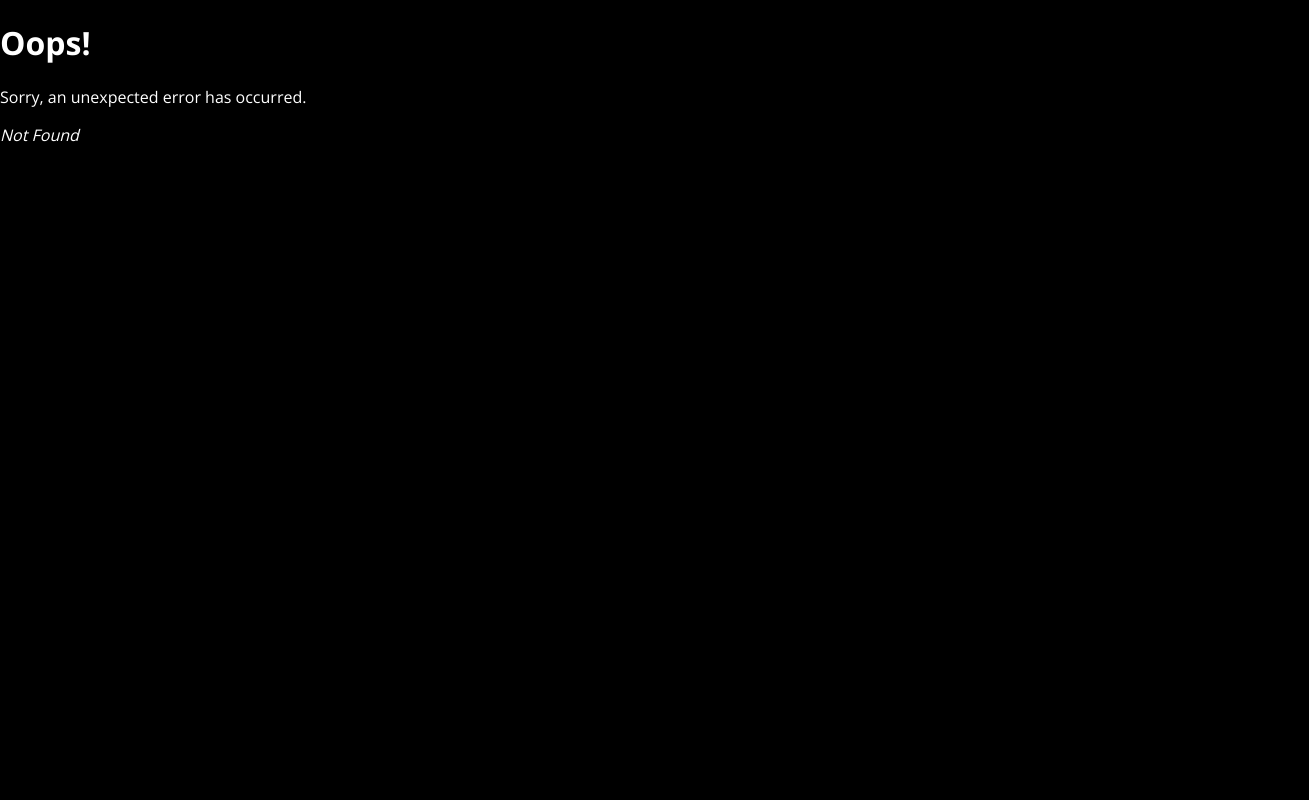
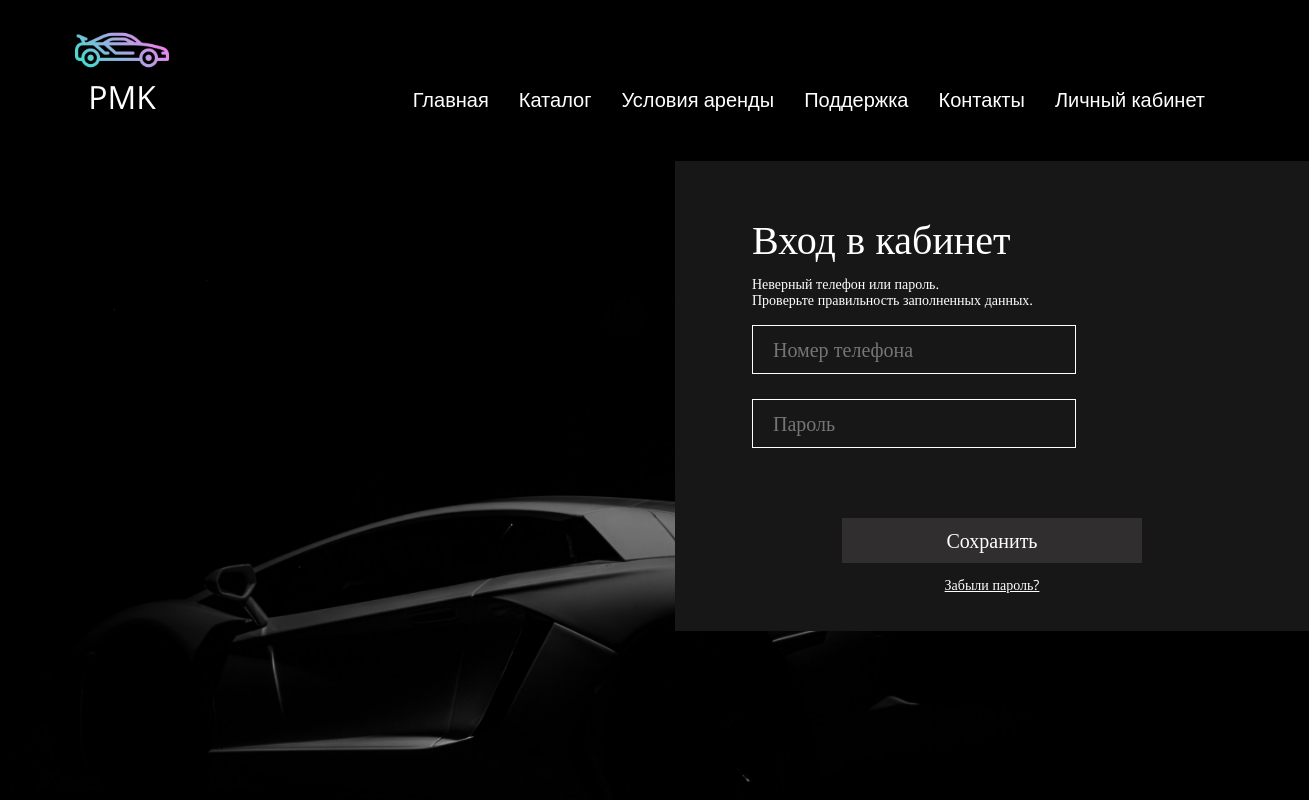
Before and after one commit to plnppt/carPark_client, a React (Create React App) app: page /entr_error in a window 1280 px wide. Before the commit this address had no page. Shown: the top 800 px of the page, 1309 px wide, since content can reach past the window. Built offline with nearby package versions, Linux system fonts and the light colour scheme.

Commit message:
Update login script

```diff
--- /dev/null
+++ b/src/assets/css/Entrance.css
@@ -0,0 +1,93 @@
+.ent-page {
+    background: url("../img/rent/rentBG.jpg") no-repeat top/100%;
+    height: 700px;
+}
+.entr_error-page {
+    background: url("../img/rent/rentBG.jpg") no-repeat top/100%;
+    height: 700px;
+}
+
+.ent-form {
+    display: block;
+    margin: 30px 600px -10px;
+    width: 480px;
+    height: 340px;
+    padding: 50px 77px 80px;
+    background: #171717;
+}
+
+.ent-form > input {
+    width: 300px;
+    height: 45px;
+}
+
+.ent-form__title {
+    display: block;
+    margin-bottom: 45px;
+    font-family: 'Open Sans';
+    font-style: normal;
+    font-weight: 300;
+    font-size: 40px;
+    color: #FFFFFF;
+}
+.ent-form__blockTitle {
+    display: block;
+    margin-bottom: 10px;
+    font-family: 'Open Sans';
+    font-style: normal;
+    font-weight: 300;
+    font-size: 16px;
+    color: #FFFFFF;
+}
+.entPage__btn {
+    display: block;
+    margin: 0 auto;
+    width: 300px;
+    height: 45px;
+    position: relative;
+    background: #302E2E;
+    font-family: 'Open Sans';
+    font-style: normal;
+    font-weight: 300;
+    font-size: 20px;
+    color: #FFFFFF;
+    border: none;
+}
+
+.entPage__btn_reg {
+    position: relative;
+    top: 25px;
+    display: block;
+    font-family: 'Open Sans';
+    font-style: normal;
+    font-weight: 300;
+    font-size: 14px;
+    line-height: 19px;
+    text-decoration-line: underline;
+    text-align: center;
+    color: #FFFFFF;
+}
+.entr-form__blockTitle {
+    display: block;
+    /*margin-bottom: 10px;*/
+    margin-top: -35px;
+    font-family: 'Open Sans';
+    font-style: normal;
+    font-weight: 300;
+    font-size: 14px;
+    line-height: 16px;
+    color: #FFFFFF;
+}
+.entrPage__btn_reg {
+    position: relative;
+    top: 12px;
+    display: block;
+    font-family: 'Open Sans';
+    font-style: normal;
+    font-weight: 300;
+    font-size: 14px;
+    line-height: 19px;
+    text-decoration-line: underline;
+    text-align: center;
+    color: #FFFFFF;
+}
--- /dev/null
+++ b/src/assets/css/NewPass.css
@@ -0,0 +1,42 @@
+.new_pass-page {
+    background: url("../img/rent/rentBG.jpg") no-repeat top/100%;
+    height: 700px;
+}
+.new_pass-form {
+    display: block;
+    margin: 30px 600px -10px;
+    width: 480px;
+    height: 340px;
+    padding: 50px 77px 80px;
+    background: #171717;
+}
+
+.new_pass-form > input {
+    width: 300px;
+    height: 45px;
+}
+
+.new_pass-form__title {
+    display: block;
+    margin-bottom: 45px;
+    font-family: 'Open Sans';
+    font-style: normal;
+    font-weight: 300;
+    font-size: 40px;
+    color: #FFFFFF;
+}
+.new_passPage__btn {
+    display: block;
+    top: 35px;
+    margin: 0 auto;
+    width: 300px;
+    height: 45px;
+    position: relative;
+    background: #302E2E;
+    font-family: 'Open Sans';
+    font-style: normal;
+    font-weight: 300;
+    font-size: 20px;
+    color: #FFFFFF;
+    border: none;
+}
--- /dev/null
+++ b/src/assets/css/Resert.css
@@ -0,0 +1,42 @@
+.reset-page {
+    background: url("../img/rent/rentBG.jpg") no-repeat top/100%;
+    height: 700px;
+}
+.reset-form {
+    display: block;
+    margin: 30px 600px -10px;
+    width: 480px;
+    height: 340px;
+    padding: 50px 77px 80px;
+    background: #171717;
+}
+
+.reset-form > input {
+    width: 300px;
+    height: 45px;
+}
+
+.reset-form__title {
+    display: block;
+    margin-bottom: 45px;
+    font-family: 'Open Sans';
+    font-style: normal;
+    font-weight: 300;
+    font-size: 40px;
+    color: #FFFFFF;
+}
+.resetPage__btn {
+    display: block;
+    top: 88px;
+    margin: 0 auto;
+    width: 300px;
+    height: 45px;
+    position: relative;
+    background: #302E2E;
+    font-family: 'Open Sans';
+    font-style: normal;
+    font-weight: 300;
+    font-size: 20px;
+    color: #FFFFFF;
+    border: none;
+}
--- /dev/null
+++ b/src/pages/entrance.jsx
@@ -0,0 +1,27 @@
+import Header from "../components/header";
+import Footer from "../components/footer";
+
+export default function EntrancePage() {
+    return (
+        <>
+            <Header/>
+            <main>
+                <section className="ent-page">
+                    <div className="wrapper">
+                        <form action="" className="ent-form">
+                            <div className="ent-form__title">
+                                Вход в кабинет
+                            </div>
+                            <input className="entPage__input" type="text" placeholder="Номер телефона"/>
+                            <input className="entPage__input" type="password" placeholder="Пароль"/>
+                            <a href="/reg" className="entPage__btn_reg">Регистрация</a>
+                            <button style={{marginTop: '40px'}} className="entPage__btn">Сохранить</button>
+
+                        </form>
+                    </div>
+                </section>
+            </main>
+            <Footer/>
+        </>
+    );
+}
--- /dev/null
+++ b/src/pages/entrance_error.jsx
@@ -0,0 +1,28 @@
+import Header from "../components/header";
+import Footer from "../components/footer";
+
+export default function EntranceErrorPage() {
+    return (
+        <>
+            <Header/>
+            <main>
+                <section className="entr_error-page">
+                    <div className="wrapper">
+                        <form action="" className="ent-form">
+                            <div className="ent-form__title">
+                                Вход в кабинет
+                            </div>
+                            <span className="entr-form__blockTitle" style={{marginBottom: '17px'}}>Неверный телефон или пароль.<br/>Проверьте правильность заполненных данных.</span>
+                            <input className="entPage__input" type="text" placeholder="Номер телефона"/>
+                            <input className="entPage__input" type="password" placeholder="Пароль"/>
+                            <button style={{marginTop: '70px'}} className="entPage__btn">Сохранить</button>
+                            <a href="/reset" className="entrPage__btn_reg">Забыли пароль?</a>
+
+                        </form>
+                    </div>
+                </section>
+            </main>
+            <Footer/>
+        </>
+    );
+}
--- /dev/null
+++ b/src/pages/new_pass.jsx
@@ -0,0 +1,25 @@
+import Header from "../components/header";
+import Footer from "../components/footer";
+
+export default function NewPassPage() {
+    return (
+        <>
+            <Header/>
+            <main>
+                <section className="new_pass-page">
+                    <div className="wrapper">
+                        <form action="" className="new_pass-form">
+                            <div className="new_pass-form__title">
+                                Придумайте новый
+                                пароль
+                            </div>
+                            <input className="new_pass__input" type="password" placeholder="Пароль"/>
+                            <button style={{marginTop: '70px'}} className="new_passPage__btn">Сохранить</button>
+                        </form>
+                    </div>
+                </section>
+            </main>
+            <Footer/>
+        </>
+    );
+}
--- /dev/null
+++ b/src/pages/reset.jsx
@@ -0,0 +1,24 @@
+import Header from "../components/header";
+import Footer from "../components/footer";
+
+export default function ResetPage() {
+    return (
+        <>
+            <Header/>
+            <main>
+                <section className="reset-page">
+                    <div className="wrapper">
+                        <form action="" className="reset-form">
+                            <div className="reset-form__title">
+                                Введите секретное слово
+                            </div>
+                            <input className="resetPage__input" type="text" placeholder="Слово “секрет” "/>
+                            <button style={{marginTop: '70px'}} className="resetPage__btn">Сбросить пароль</button>
+                        </form>
+                    </div>
+                </section>
+            </main>
+            <Footer/>
+        </>
+    );
+}
```
Also changed, not shown: src/index.js (+24 -0 lines), src/index.jsx (+20 -0 lines).
